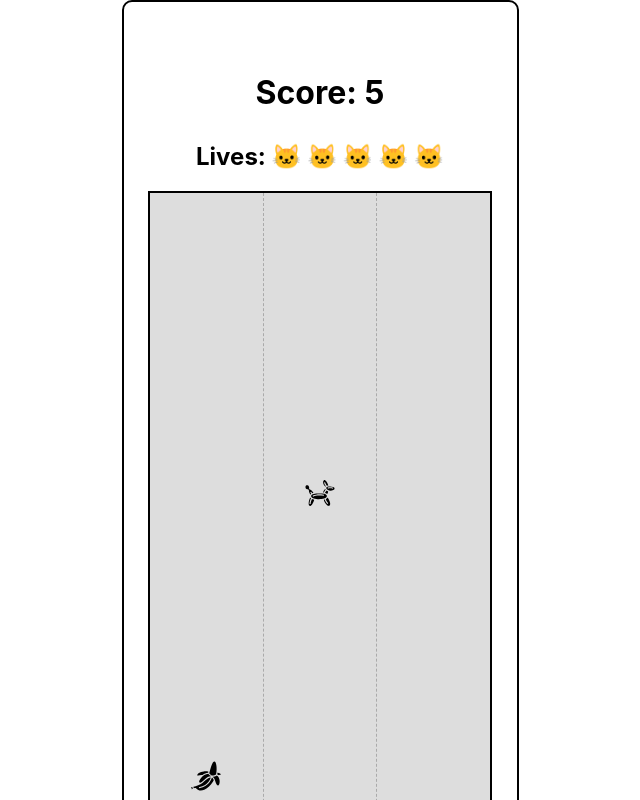
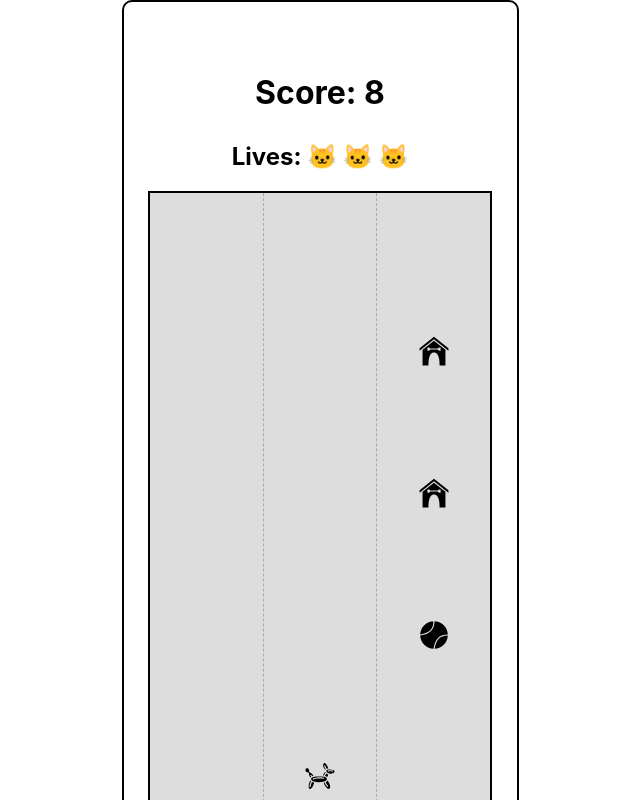
Before and after one commit to GJDteamOne/claw-and-order, a React (Create React App) app: page /game in a window 1280 px wide. Shown: the top 800 px of the page, without its empty margins (320-960 px from the left). Built offline with nearby package versions, Linux system fonts and the light colour scheme; the HTML template or start-up script is replaced by a standard one.

Commit message:
updated obstacles logic

```diff
--- a/src/components/Game.js
+++ b/src/components/Game.js
@@ -1,12 +1,9 @@
 import React, { useState, useEffect } from 'react';
-import { GiDogHouse, GiFishbone, GiBalloonDog, GiTennisBall, GiBananaPeeled } from 'react-icons/gi';
 import GameBoard from './GameBoard';
 import Popup from './Popup';
 import './Game.css';
 
 const Game = ({ initialLives = 3, iconType = 'cat' }) => {
-  const obstacleIcons = [GiDogHouse, GiFishbone, GiBalloonDog, GiTennisBall, GiBananaPeeled];
-
   const [catPosition, setCatPosition] = useState(1);
   const [obstacles, setObstacles] = useState([]);
   const [score, setScore] = useState(0);
@@ -16,18 +13,40 @@
   const [playerIcon, setPlayerIcon] = useState(iconType === 'dog' ? '🐶' : '🐱');
   const [invincible, setInvincible] = useState(false);
   const [speed, setSpeed] = useState(1000);
+  const [lastHitTime, setLastHitTime] = useState(0);
 
   useEffect(() => {
     setPlayerIcon(iconType === 'dog' ? '🐶' : '🐱');
   }, [iconType]);
 
+  const generateObstacleLane = (existingObstacles) => {
+    const lanes = [0, 1, 2];
+    const obstacleRows = new Array(5).fill(0).map(() => new Set());
+    existingObstacles.forEach((ob) => obstacleRows[ob.y]?.add(ob.lane));
+
+    const isPathPossible = obstacleRows.every((row) => row.size < 3);
+    if (!isPathPossible) return null;
+
+    const occupiedLanes = existingObstacles.filter((ob) => ob.y === 0).map((ob) => ob.lane);
+    const availableLanes = lanes.filter((lane) => !occupiedLanes.includes(lane));
+
+    if (availableLanes.length === 0) return Math.floor(Math.random() * 3); // fallback
+
+    const iconIndex = Math.floor(Math.random() * 5); // Random icon index
+    return { lane: availableLanes[Math.floor(Math.random() * availableLanes.length)], iconIndex };
+  };
+
   useEffect(() => {
     if (gameOver) return;
     const interval = setInterval(() => {
-      setObstacles((obs) => [
-        ...obs.filter((ob) => ob.y < 5),
-        { lane: Math.floor(Math.random() * 3), y: 0, iconIndex: Math.floor(Math.random() * obstacleIcons.length) },
-      ]);
+      setObstacles((obs) => {
+        const newObstacle = generateObstacleLane(obs);
+        if (!newObstacle) return obs;
+        return [
+          ...obs.filter((ob) => ob.y < 6),
+          { ...newObstacle, y: 0 },
+        ];
+      });
       setScore((prev) => prev + 1);
       setSpeed((prevSpeed) => Math.max(400, prevSpeed - 20));
     }, speed);
@@ -35,29 +54,32 @@
     return () => clearInterval(interval);
   }, [gameOver, speed]);
 
-
   useEffect(() => {
     if (gameOver) return;
     const interval = setInterval(() => {
       setObstacles((obs) =>
         obs.map((ob) => ({ ...ob, y: ob.y + 1 })).filter((ob) => ob.y < 6)
       );
-    }, Math.max(200, speed / 2));
+    }, Math.max(200, speed / 1.5));
 
     return () => clearInterval(interval);
   }, [obstacles, gameOver, speed]);
 
   useEffect(() => {
-    if (!invincible && obstacles.some((ob) => ob.y === 5 && ob.lane === catPosition)) {
-      setLives((prevLives) => Math.max(0, prevLives - 1));
-      setInvincible(true);
-      setTimeout(() => setInvincible(false), 1000);
-      if (lives - 1 <= 0) {
-        setGameOver(true);
-        setShowPopup(true);
+    const now = Date.now();
+    if (!invincible && obstacles.some((ob) => ob.y === 5 && ob.lane === catPosition && ob.y < 6)) {
+      if (now - lastHitTime > 150) {
+        setLives((prevLives) => Math.max(0, prevLives - 1));
+        setInvincible(true);
+        setLastHitTime(now);
+        setTimeout(() => setInvincible(false), 2000);
+        if (lives - 1 <= 0) {
+          setGameOver(true);
+          setShowPopup(true);
+        }
       }
     }
-  }, [obstacles, catPosition, lives, invincible]);
+  }, [obstacles, catPosition, lives, invincible, lastHitTime]);
 
   const handleKeyDown = (e) => {
     if (gameOver) return;
@@ -83,6 +105,7 @@
     setShowPopup(false);
     setInvincible(false);
     setSpeed(1000);
+    setLastHitTime(0);
   };
 
   useEffect(() => {
--- a/src/components/Obstacles.js
+++ b/src/components/Obstacles.js
@@ -8,9 +8,9 @@
   return (
     <>
       {obstacles.map((ob, index) => {
-        const Icon = obstacleIcons[ob.iconIndex];
+        const Icon = obstacleIcons[ob.iconIndex] || GiBananaPeeled;
         return (
-          <div key={index} className="obstacle" style={{ top: `${ob.y * 20}%` }}>
+          <div key={index} className="obstacle" style={{ top: `${ob.y * 20}%`, transform: 'translateX(-50%)' }}>
             <Icon className="obstacle-icon" />
           </div>
         );
```
